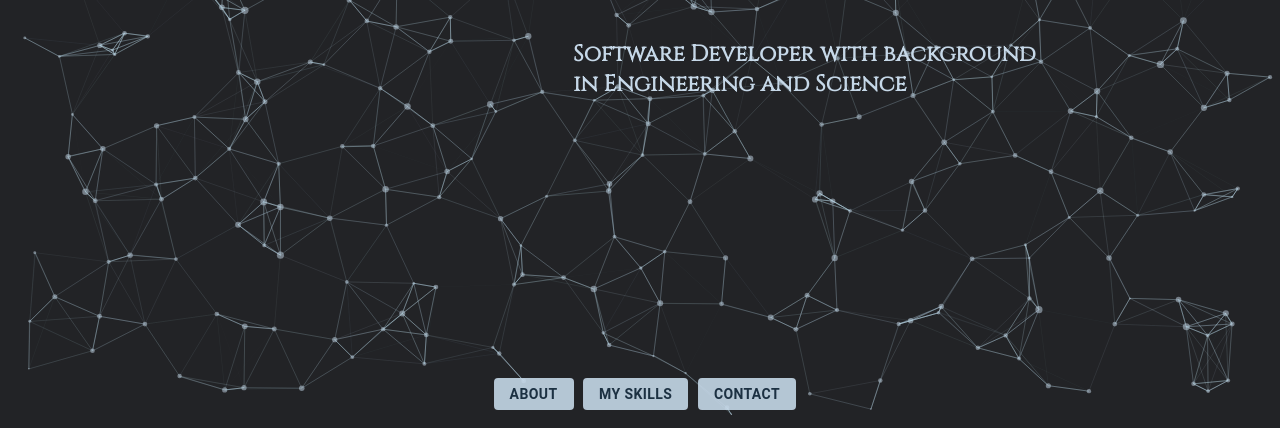
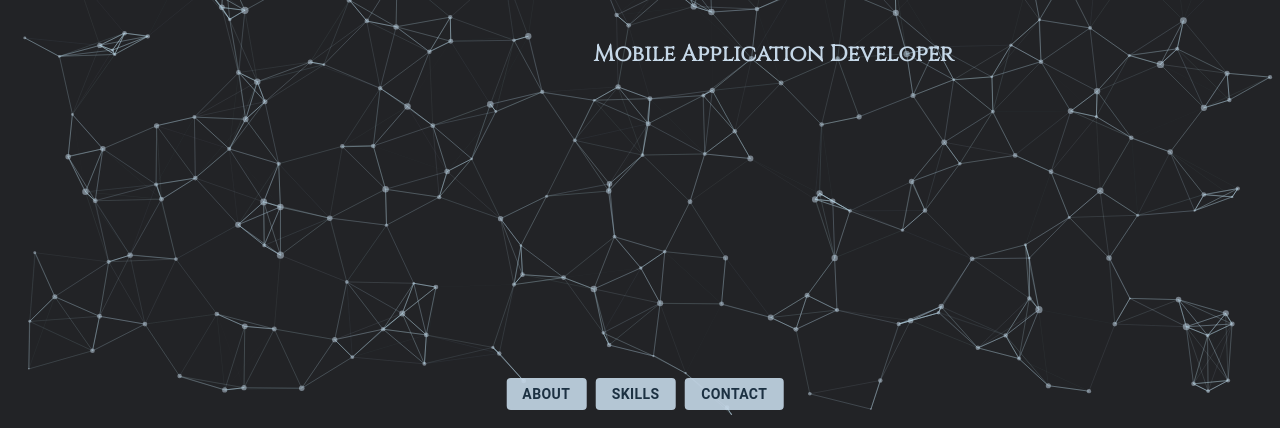
Before and after one commit to DiegoRodriguez2018/portfolio, a Gatsby site: page / in a window 1280 px wide. Shown: the part 372-800 px from the top of the page. Built offline with nearby package versions, Linux system fonts and the light colour scheme; Gatsby itself is replaced by a stand-in of ours.

Commit message:
Update site content

```diff
--- a/src/components/LandingPageContent.js
+++ b/src/components/LandingPageContent.js
@@ -14,10 +14,7 @@ export default () => {
         </div>
 
         <div className="sub-heading">
-          <h2>
-            Software Developer with background <br></br> in Engineering and
-            Science
-          </h2>
+          <h2> Mobile Application Developer </h2>
         </div>
       </div>
     </section>
--- a/src/components/NavBar.js
+++ b/src/components/NavBar.js
@@ -1,7 +1,7 @@
 import React from "react";
 import { Button } from "@material-ui/core";
 export default ({ setIndex }) => {
-  const sections = ["About", "My Skills", "Contact"];
+  const sections = ["About", "Skills", "Contact"];
 
   return (
     <nav className="navbar-section">
--- a/src/pages/index.js
+++ b/src/pages/index.js
@@ -15,6 +15,9 @@ import Socials from "../components/Socials";
 import LandingPageContent from "../components/LandingPageContent";
 
 export default () => {
+  //  Awesome portfolios for inspiration:
+  //  https://jacekjeznach.com/about/
+
   const sections = [
     <section />, // Main Page
     <About />,
```
